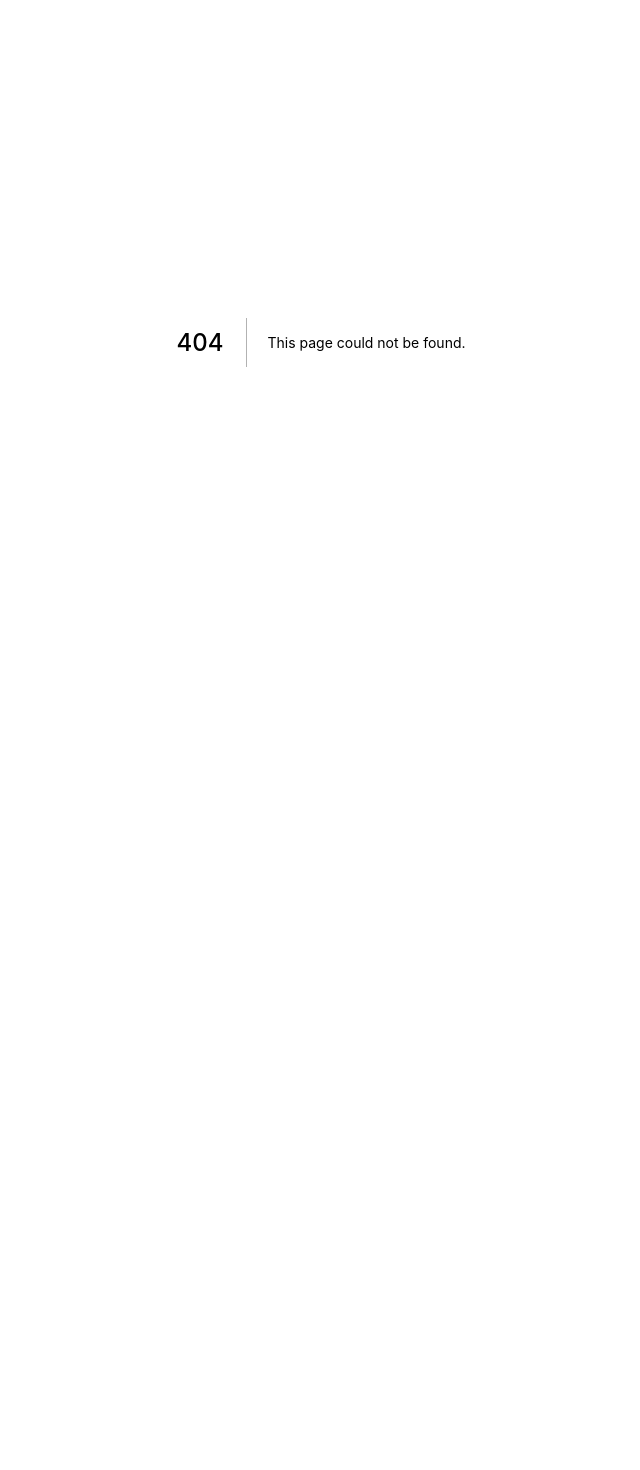
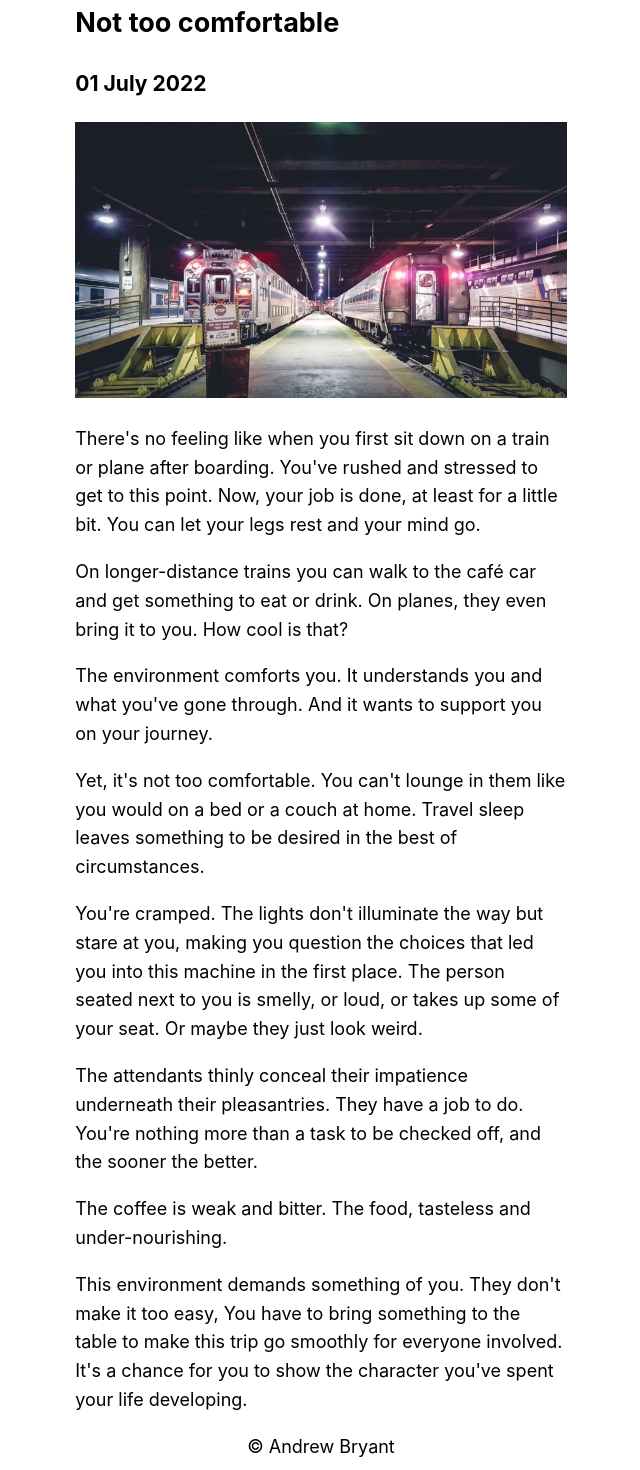
Before and after one commit to apbryant/website, a Next.js app: page /posts/not-too-comfortable in a window 1280 px wide. Before the commit this address had no page. Shown: the part 58-1528 px from the top of the page, without its empty margins (319-959 px from the left). Before the commit the page ends 800 px from the top, so only its background shows below. Built offline with nearby package versions, Linux system fonts and the light colour scheme.

Commit message:
Add post, update homepage

```diff
--- /dev/null
+++ b/pages/posts/not-too-comfortable.js
@@ -0,0 +1,48 @@
+import Head from 'next/head'
+import Link from 'next/link'
+import MyHeader from '../../components/MyHeader'
+import Image from 'next/image'
+
+export default function NotTooComforatble() {
+  return (
+    <>
+  <MyHeader />
+
+
+      <article>
+        <h2>Not too comfortable</h2>
+        <h3>01 July 2022</h3>
+
+<Image
+            src="/images/not-too-comfortable/trains.jpg" // Route of the image file
+            layout="intrinsic"
+            height={422} // Desired size with correct aspect ratio
+            width={750} // Desired size with correct aspect ratio
+            alt=""
+          />
+
+
+          <p>There's no feeling like when you first sit down on a train or plane after boarding. You've rushed and stressed to get to this point. Now, your job is done, at least for a little bit. You can let your legs rest and your mind go.</p>
+
+          <p>On longer-distance trains you can walk to the café car and get something to eat or drink. On planes, they even bring it to you. How cool is that?</p>
+
+          <p>The environment comforts you. It understands you and what you've gone through. And it wants to support you on your journey.</p>
+
+          <p>Yet, it's not too comfortable. You can't lounge in them like you would on a bed or a couch at home. Travel sleep leaves something to be desired in the best of circumstances.</p>
+
+          <p>You're cramped. The lights don't illuminate the way but stare at you, making you question the choices that led you into this machine in the first place. The person seated next to you is smelly, or loud, or takes up some of your seat. Or maybe they just look weird.</p>
+
+          <p>The attendants thinly conceal their impatience underneath their pleasantries. They have a job to do. You're nothing more than a task to be checked off, and the sooner the better.</p>
+
+          <p>The coffee is weak and bitter. The food, tasteless and under-nourishing.</p>
+
+          <p>This environment demands something of you. They don't make it too easy, You have to bring something to the table to make this trip go smoothly for everyone involved. It's a chance for you to show the character you've spent your life developing.</p>
+
+      </article>
+
+            <footer>
+                © Andrew Bryant
+            </footer>
+    </>
+  )
+}
```
Also changed, not shown: pages/index.js (+6 -8 lines), pages/posts/posts-index.js (+6 -1 lines), public/images/not-too-comfortable/trains.jpg (added).
